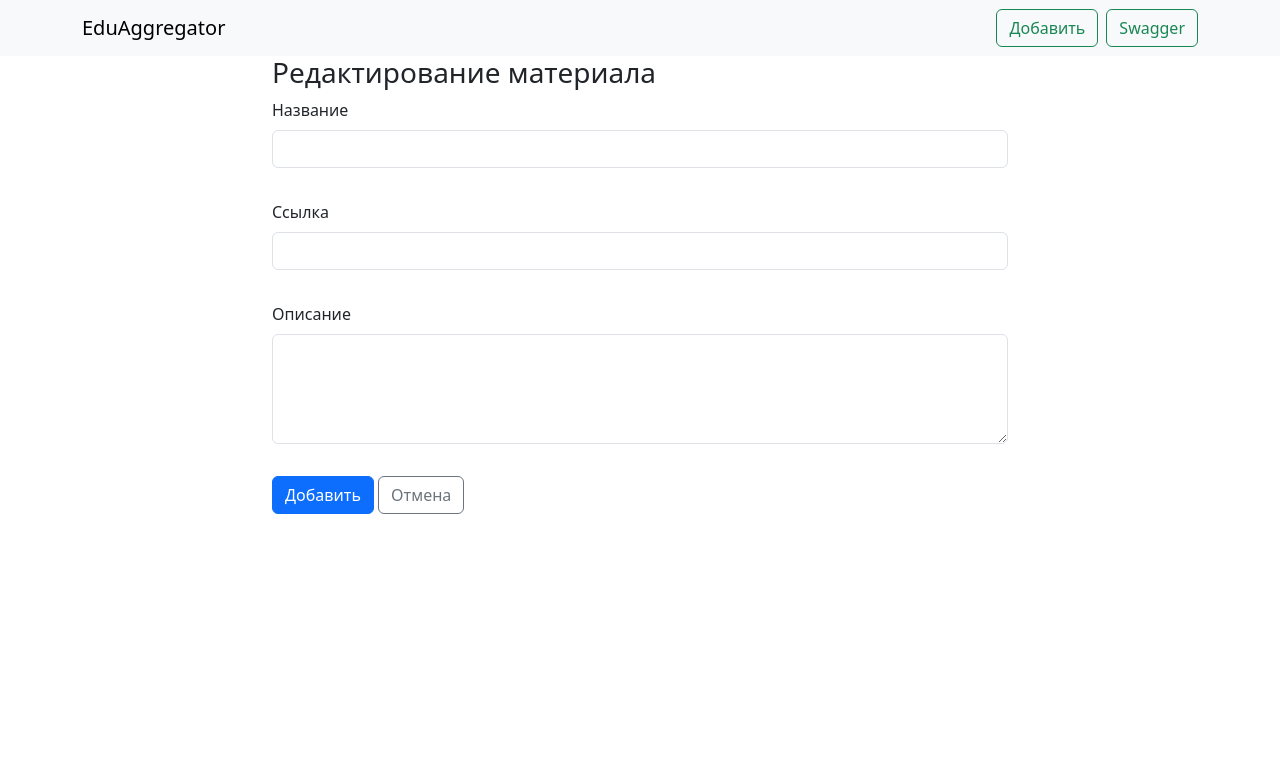
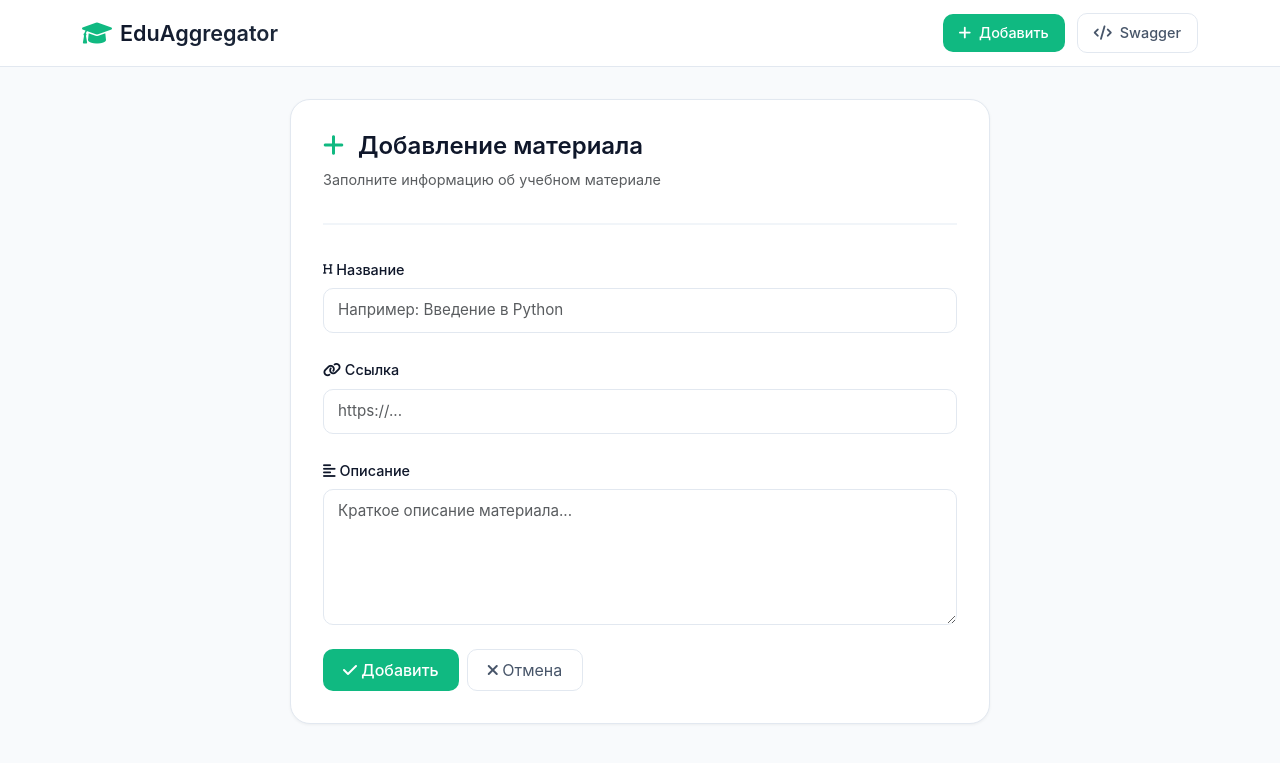
Before and after one commit to Rita-Dener/Learn_project, a Flask app: page /materials/create in a window 1280 px wide. Shown: the top 763 px of the page. Run offline with Flask 3, Linux system fonts and the light colour scheme.

Commit message:
Изменение стилей

```diff
--- a/frontend/static/style.css
+++ b/frontend/static/style.css
@@ -0,0 +1,319 @@
+/* Reset & Base */
+* {
+    margin: 0;
+    padding: 0;
+    box-sizing: border-box;
+}
+
+body {
+    background: #f8fafc;
+    font-family: -apple-system, BlinkMacSystemFont, 'Segoe UI', Roboto, 'Helvetica Neue', sans-serif;
+    color: #0f172a;
+    line-height: 1.5;
+}
+
+/* Navbar - минималистичный */
+.navbar {
+    background: rgba(255, 255, 255, 0.98);
+    backdrop-filter: blur(10px);
+    border-bottom: 1px solid #e2e8f0;
+    padding: 0.75rem 0;
+    position: sticky;
+    top: 0;
+    z-index: 1000;
+}
+
+.navbar-brand {
+    display: flex;
+    align-items: center;
+    gap: 0.5rem;
+    text-decoration: none;
+    font-size: 1.35rem;
+    font-weight: 600;
+    color: #0f172a;
+    transition: opacity 0.2s ease;
+}
+
+.navbar-brand:hover {
+    opacity: 0.8;
+    color: #0f172a;
+}
+
+.navbar-brand i {
+    font-size: 1.5rem;
+    color: #10b981;
+}
+
+.navbar-brand span {
+    background: linear-gradient(135deg, #0f172a 0%, #1e293b 100%);
+    -webkit-background-clip: text;
+    -webkit-text-fill-color: transparent;
+    background-clip: text;
+}
+
+/* Кнопки навигации */
+.nav-actions {
+    display: flex;
+    gap: 0.75rem;
+    align-items: center;
+}
+
+.btn-add, .btn-swagger {
+    display: inline-flex;
+    align-items: center;
+    gap: 0.5rem;
+    padding: 0.5rem 1rem;
+    border-radius: 10px;
+    font-size: 0.9rem;
+    font-weight: 500;
+    text-decoration: none;
+    transition: all 0.2s ease;
+}
+
+.btn-add {
+    background: #10b981;
+    color: white;
+    border: none;
+}
+
+.btn-add:hover {
+    background: #059669;
+    color: white;
+    transform: translateY(-1px);
+    box-shadow: 0 4px 12px rgba(16, 185, 129, 0.2);
+}
+
+.btn-swagger {
+    background: transparent;
+    color: #475569;
+    border: 1px solid #e2e8f0;
+}
+
+.btn-swagger:hover {
+    background: #f8fafc;
+    border-color: #cbd5e1;
+    color: #0f172a;
+}
+
+/* Main container */
+main.container {
+    padding: 2rem 1rem;
+    max-width: 1280px;
+}
+
+/* Карточки материалов */
+.card {
+    background: white;
+    border: 1px solid #e2e8f0;
+    border-radius: 16px;
+    transition: all 0.2s ease;
+    height: 100%;
+    overflow: hidden;
+}
+
+.card:hover {
+    transform: translateY(-4px);
+    box-shadow: 0 12px 24px -12px rgba(0, 0, 0, 0.1);
+    border-color: #cbd5e1;
+}
+
+.card-body {
+    padding: 1.5rem;
+}
+
+.card-title {
+    font-size: 1.25rem;
+    font-weight: 600;
+    margin-bottom: 0.75rem;
+    color: #0f172a;
+}
+
+.card-text a {
+    color: #10b981;
+    text-decoration: none;
+    font-size: 0.875rem;
+    word-break: break-all;
+    transition: color 0.2s;
+}
+
+.card-text a:hover {
+    color: #059669;
+    text-decoration: underline;
+}
+
+.card-text:last-of-type {
+    color: #475569;
+    font-size: 0.9rem;
+    margin: 0.75rem 0 1.25rem;
+    line-height: 1.5;
+}
+
+/* Кнопки карточек */
+.btn-danger, .btn-warning {
+    border-radius: 8px;
+    padding: 0.4rem 1rem;
+    font-size: 0.85rem;
+    font-weight: 500;
+    transition: all 0.2s;
+    border: none;
+}
+
+.btn-danger {
+    background: #ef4444;
+}
+
+.btn-danger:hover {
+    background: #dc2626;
+    transform: translateY(-1px);
+    box-shadow: 0 2px 8px rgba(239, 68, 68, 0.2);
+}
+
+.btn-warning {
+    background: #f59e0b;
+    color: white;
+}
+
+.btn-warning:hover {
+    background: #d97706;
+    transform: translateY(-1px);
+    color: white;
+}
+
+/* Форма */
+.form-label {
+    font-weight: 500;
+    color: #0f172a;
+    margin-bottom: 0.5rem;
+    font-size: 0.9rem;
+}
+
+.form-control, textarea.form-control {
+    border: 1px solid #e2e8f0;
+    border-radius: 10px;
+    padding: 0.625rem 0.875rem;
+    transition: all 0.2s;
+    font-size: 0.95rem;
+}
+
+.form-control:focus, textarea.form-control:focus {
+    border-color: #10b981;
+    box-shadow: 0 0 0 3px rgba(16, 185, 129, 0.1);
+    outline: none;
+}
+
+.btn-primary {
+    background: #10b981;
+    border: none;
+    border-radius: 10px;
+    padding: 0.5rem 1.25rem;
+    font-weight: 500;
+    transition: all 0.2s;
+}
+
+.btn-primary:hover {
+    background: #059669;
+    transform: translateY(-1px);
+    box-shadow: 0 4px 12px rgba(16, 185, 129, 0.2);
+}
+
+.btn-outline-secondary {
+    border-radius: 10px;
+    padding: 0.5rem 1.25rem;
+    border-color: #e2e8f0;
+    color: #475569;
+}
+
+.btn-outline-secondary:hover {
+    background: #f8fafc;
+    border-color: #cbd5e1;
+    color: #0f172a;
+}
+
+/* Alert */
+.alert {
+    border-radius: 12px;
+    border: none;
+    padding: 1rem 1.25rem;
+    margin-bottom: 1.5rem;
+    font-size: 0.9rem;
+}
+
+.alert-success {
+    background: #ecfdf5;
+    color: #065f46;
+    border-left: 4px solid #10b981;
+}
+
+.alert-danger {
+    background: #fef2f2;
+    color: #991b1b;
+    border-left: 4px solid #ef4444;
+}
+
+/* Пустое состояние */
+.text-center.py-5 h2 {
+    font-size: 1.1rem;
+    font-weight: 500;
+    color: #475569;
+    margin-bottom: 0.5rem;
+}
+
+/* Адаптивность */
+@media (max-width: 640px) {
+    .navbar-brand span {
+        display: none;
+    }
+
+    .navbar-brand i {
+        font-size: 1.25rem;
+    }
+
+    .btn-add span, .btn-swagger span {
+        display: none;
+    }
+
+    .btn-add, .btn-swagger {
+        padding: 0.5rem;
+    }
+
+    .btn-add i, .btn-swagger i {
+        margin: 0;
+    }
+
+    .card-body {
+        padding: 1.25rem;
+    }
+}
+
+.form-container {
+        max-width: 700px;
+        margin: 0 auto;
+        background: white;
+        border-radius: 20px;
+        padding: 2rem;
+        box-shadow: 0 1px 3px 0 rgba(0, 0, 0, 0.05);
+        border: 1px solid #e2e8f0;
+    }
+
+    .form-header {
+        margin-bottom: 2rem;
+        padding-bottom: 1rem;
+        border-bottom: 2px solid #f1f5f9;
+    }
+
+    .form-header h2 {
+        font-size: 1.5rem;
+        font-weight: 600;
+        color: #0f172a;
+        margin-bottom: 0.5rem;
+    }
+
+    .form-header h2 i {
+        color: #10b981;
+        margin-right: 0.5rem;
+    }
+
+    .form-header .text-muted {
+        color: #64748b;
+        font-size: 0.9rem;
+    }
--- a/frontend/templates/base.html
+++ b/frontend/templates/base.html
@@ -3,34 +3,46 @@
 <head>
     <meta charset="UTF-8">
     <meta name="viewport" content="width=device-width, initial-scale=1">
-    <title>Агрегатор учебных материалов</title>
+    <title>EduAggregator — Агрегатор учебных материалов</title>
     <link rel="stylesheet" href="https://cdn.jsdelivr.net/npm/bootstrap@5.3.3/dist/css/bootstrap.min.css">
     <link rel="stylesheet" href="{{ url_for('static', filename='style.css') }}">
+    <!-- Font Awesome 6 -->
+    <link rel="stylesheet" href="https://cdnjs.cloudflare.com/ajax/libs/font-awesome/6.0.0-beta3/css/all.min.css">
 </head>
 <body>
-    <nav class="navbar navbar-expand-lg bg-body-tertiary">
+    <nav class="navbar">
       <div class="container">
-        <a class="navbar-brand" href="{{ url_for('index') }}">EduAggregator</a>
-        <div class="d-flex gap-2">
-              <a href="{{ url_for('create') }}" type="button" class="btn btn-outline-success">Добавить</a>
-              <a href="http://127.0.0.1:8000/docs" type="button" class="btn btn-outline-success">Swagger</a>
+        <a class="navbar-brand" href="{{ url_for('index') }}">
+          <i class="fa-solid fa-graduation-cap"></i>
+          <span>EduAggregator</span>
+        </a>
+        <div class="nav-actions">
+          <a href="{{ url_for('create') }}" class="btn-add">
+            <i class="fa-solid fa-plus"></i>
+            <span>Добавить</span>
+          </a>
+          <a href="http://127.0.0.1:8000/docs" class="btn-swagger">
+            <i class="fa-solid fa-code"></i>
+            <span>Swagger</span>
+          </a>
         </div>
       </div>
     </nav>
 
-    <main class="container pd-5">
+    <main class="container">
         {% with messages = get_flashed_messages(with_categories=true) %}
             {% if messages %}
                 {% for category, message in messages %}
-                    <div class="alert alert-{{ category }}" role="alert">
+                    <div class="alert alert-{{ category }} alert-dismissible fade show" role="alert">
                         {{ message }}
+                        <button type="button" class="btn-close" data-bs-dismiss="alert" aria-label="Close"></button>
                     </div>
-                    <button type="button" class="btn-close" data-bs-dismiss="alert"></button>
                 {% endfor %}
             {% endif %}
         {% endwith %}
 
         {% block content %}{% endblock %}
     </main>
+    <script src="https://cdn.jsdelivr.net/npm/bootstrap@5.3.3/dist/js/bootstrap.bundle.min.js"></script>
 </body>
 </html>
--- a/frontend/templates/form.html
+++ b/frontend/templates/form.html
@@ -1,28 +1,53 @@
 {% extends "base.html" %}
 
 {% block content %}
-<div class="row justify-content-center">
-    <div class="col-lg-8">
-        <h3>Редактирование материала
-        </h3>
-        <form method="post" action="{{ action_url }}" class="row g-3">
-          <div class="mb-3">
-            <label class="form-label">Название</label>
-            <input type="text" class="form-control" name="title" required value="{{ material.title if material else '' }}">
-          </div>
-          <div class="mb-3">
-            <label class="form-label">Ссылка</label>
-            <input type="url" class="form-control" name="link" required value="{{ material.link if material else '' }}">
-          </div>
-          <div class="mb-3">
-            <label class="form-label">Описание</label>
-            <textarea class="form-control" name="description" rows="4">{{ material.description if material else '' }}</textarea>
-          </div>
-          <div class="mb-3">
-            <button type="submit" class="btn btn-primary">{{ 'Сохранить' if material else 'Добавить' }}</button>
-            <a href="{{ url_for('index') }}" class="btn btn-outline-secondary">Отмена</a>
-          </div>
-        </form>
+<div class="form-container">
+    <div class="form-header">
+        <h2>
+            {% if material %}
+                <i class="fa-solid fa-pen"></i> Редактирование
+            {% else %}
+                <i class="fa-solid fa-plus"></i> Добавление материала
+            {% endif %}
+        </h2>
+        <p class="text-muted">Заполните информацию об учебном материале</p>
     </div>
+
+    <form method="post" action="{{ action_url }}">
+        <div class="mb-4">
+            <label class="form-label">
+                <i class="fa-solid fa-heading fa-xs"></i> Название
+            </label>
+            <input type="text" class="form-control" name="title" required
+                   value="{{ material.title if material else '' }}"
+                   placeholder="Например: Введение в Python">
+        </div>
+
+        <div class="mb-4">
+            <label class="form-label">
+                <i class="fa-solid fa-link"></i> Ссылка
+            </label>
+            <input type="url" class="form-control" name="link" required
+                   value="{{ material.link if material else '' }}"
+                   placeholder="https://...">
+        </div>
+
+        <div class="mb-4">
+            <label class="form-label">
+                <i class="fa-solid fa-align-left"></i> Описание
+            </label>
+            <textarea class="form-control" name="description" rows="5"
+                      placeholder="Краткое описание материала...">{{ material.description if material else '' }}</textarea>
+        </div>
+
+        <div class="d-flex gap-2">
+            <button type="submit" class="btn btn-primary">
+                <i class="fa-solid fa-check"></i> {{ 'Сохранить' if material else 'Добавить' }}
+            </button>
+            <a href="{{ url_for('index') }}" class="btn btn-outline-secondary">
+                <i class="fa-solid fa-times"></i> Отмена
+            </a>
+        </div>
+    </form>
 </div>
 {% endblock %}
--- a/frontend/templates/index.html
+++ b/frontend/templates/index.html
@@ -8,7 +8,7 @@
 <div class="row">
     {% if materials %}
         {% for material in materials %}
-        <div class="col-sm-6 mb-3 mb-sm-0">
+        <div class="col-sm-6 mb-3 mb-sm-0 mt-2">
             <div class="card">
                 <div class="card-body">
                     <h5 class="card-title">{{ material.title }}</h5>
--- a/frontend/templates/material_by_id.html
+++ b/frontend/templates/material_by_id.html
@@ -16,5 +16,8 @@
           </ul>
         </div>
     </div>
+     <div class="mb-3">
+         <a href="{{ url_for('index') }}" class="btn btn-outline-secondary">Вернуться</a>
+     </div>
 </div>
 {% endblock %}
```
